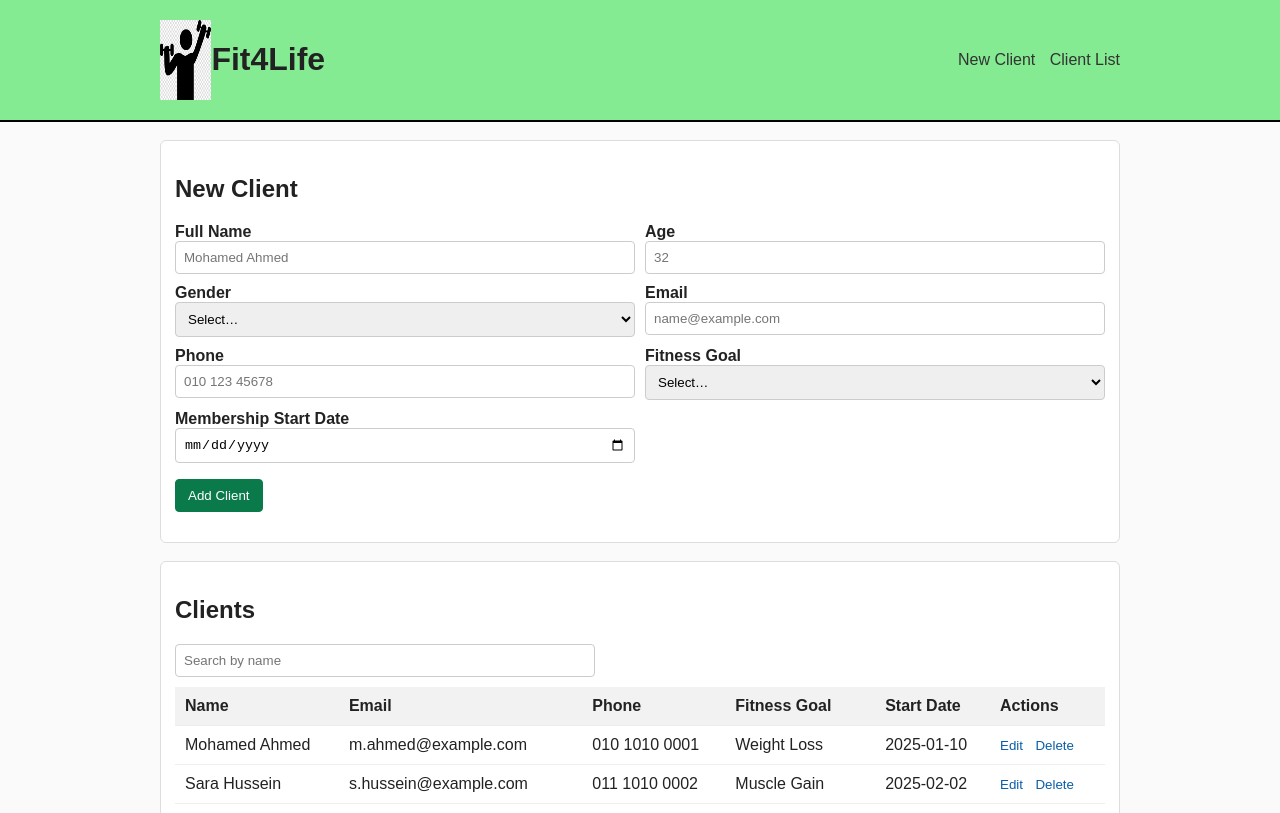
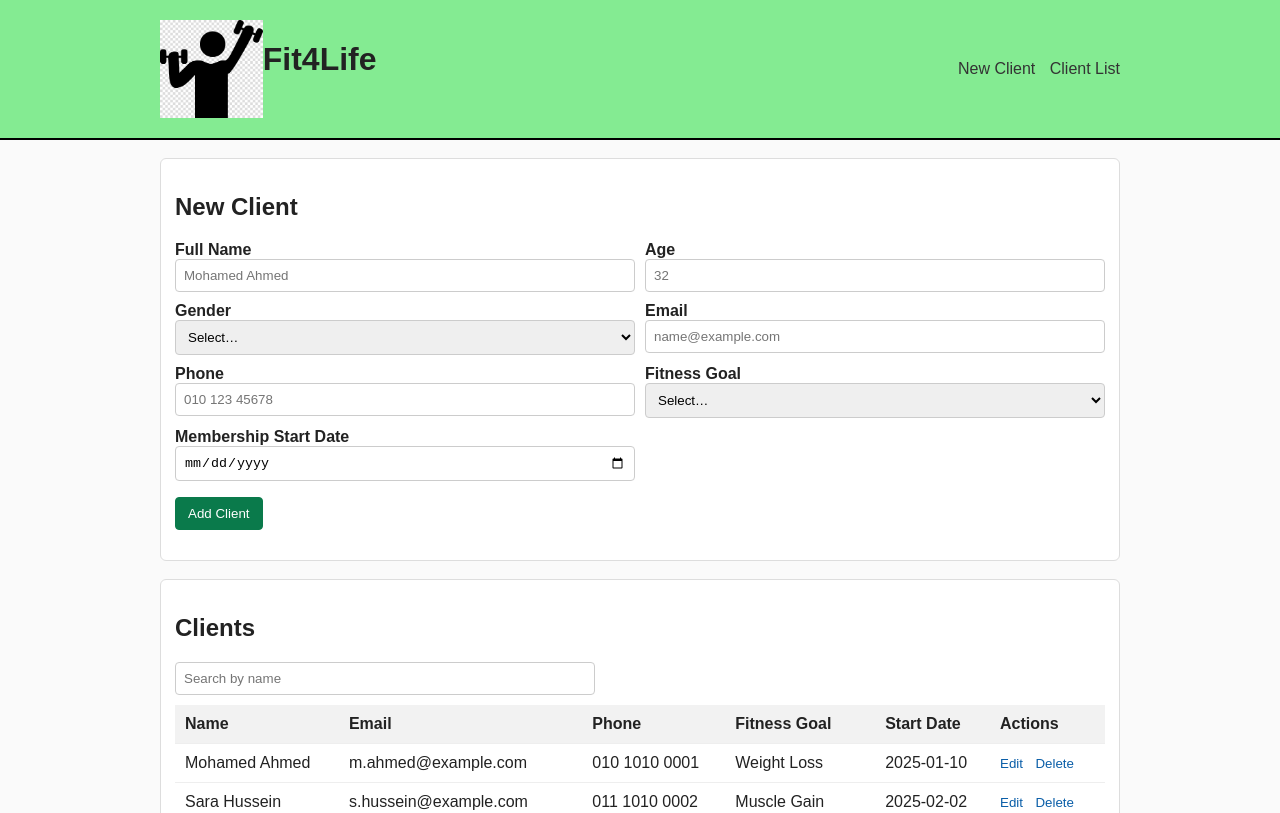
Before and after one commit to FarahHKamel/Fit4Life_Ass, a plain HTML site: page index.html in a window 1280 px wide. Shown: the top 813 px of the page. Drawn offline with Linux system fonts and the light colour scheme.

Commit message:
Update styles.css

```diff
--- a/css/styles.css
+++ b/css/styles.css
@@ -8,7 +8,7 @@ body {
 .wrap { width: 92%; max-width: 960px; margin: 0 auto; }
 
 img {
-    width: 10%;       /* make it stretch to parent width */
+    width: 20%;       /* make it stretch to parent width */
     height: auto;      /* keep proportions */
     max-width: 400px;  /* optional: limit size */
   }
```
